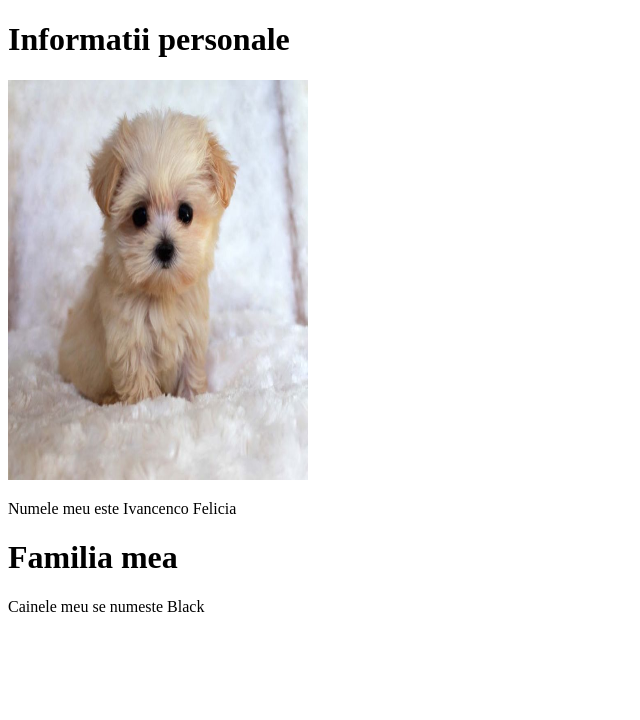
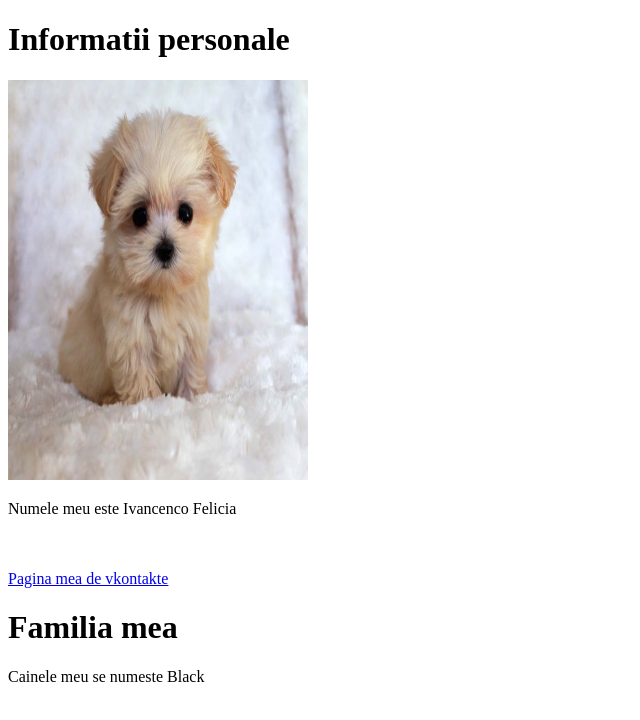
Before and after one commit to felyxis/felyxis.github.io, a plain HTML site: page index.html in a window 1280 px wide. Shown: the whole page, without its empty margins (0-640 px from the left). Drawn offline with Linux system fonts and the light colour scheme.

Commit message:
vkontacte

```diff
--- a/index.html
+++ b/index.html
@@ -16,6 +16,9 @@
 </img>
 <p> Numele meu este Ivancenco Felicia </p>
 
+<br> </br>
+<a href="vk.com/id53202572"> Pagina mea de vkontakte </a>
+
 <h1> Familia mea </h1>
 
 <p> Cainele meu se numeste Black</p>
```
